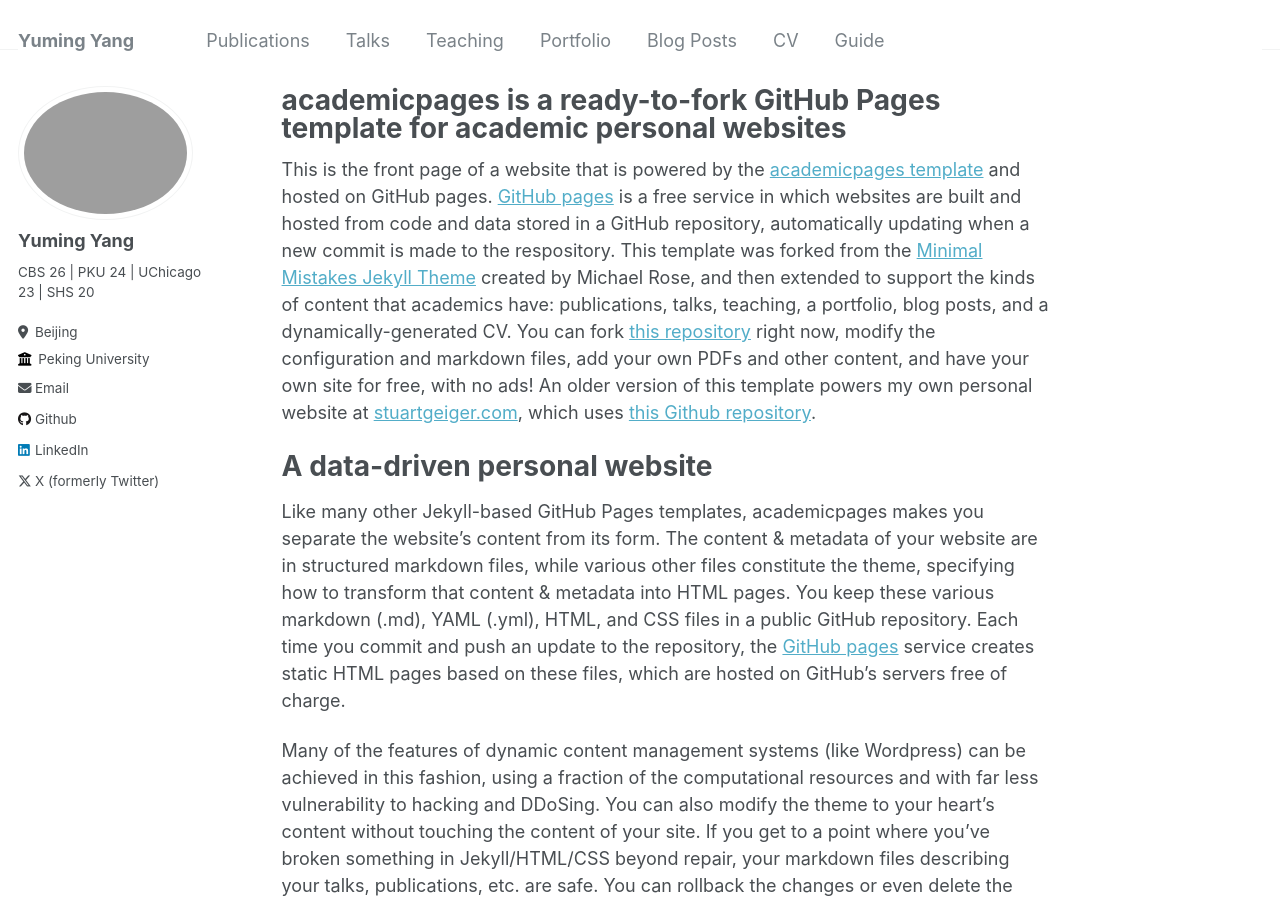
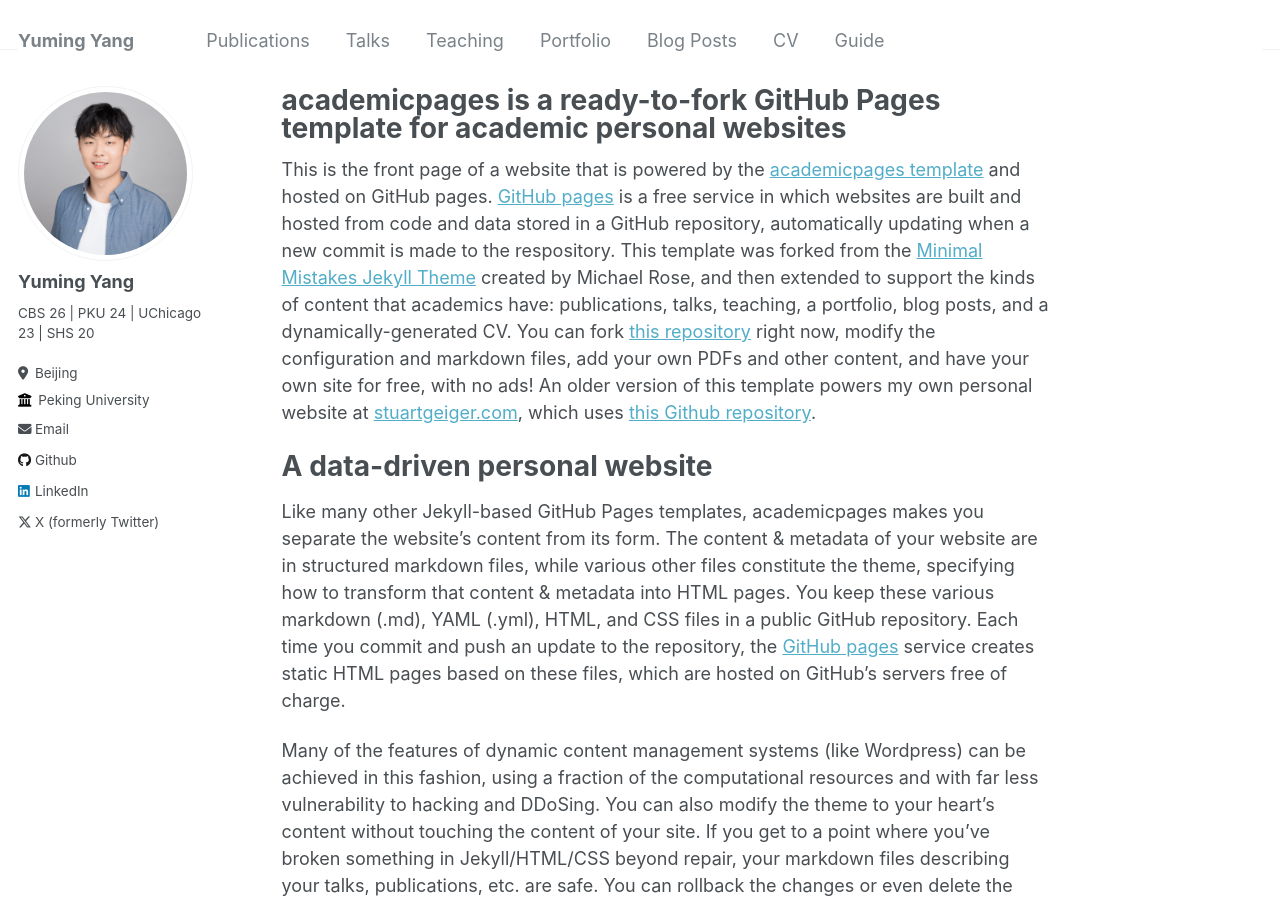
Before and after one commit to Yuming-Yang/yuming-yang.github.io, a Jekyll site: the page built from _pages/about.md, in a window 1280 px wide and 900 px high. Built offline with Jekyll 4.4.1, drawn with Linux system fonts in a browser that asks for light colours.

Commit message:
Update _config.yml

```diff
--- a/_config.yml
+++ b/_config.yml
@@ -21,7 +21,7 @@ repository               : "academicpages/academicpages.github.io"
 #               Additional customization can be done by editing /_includes/author-profile.html
 author:
   # Biographic information
-  avatar           : "personal.JPG"
+  avatar           : "personal small.png"
   name             : "Yuming Yang"
   pronouns         : # example: "she/her"
   bio              : "CBS 26 | PKU 24 | UChicago 23 | SHS 20"
```
